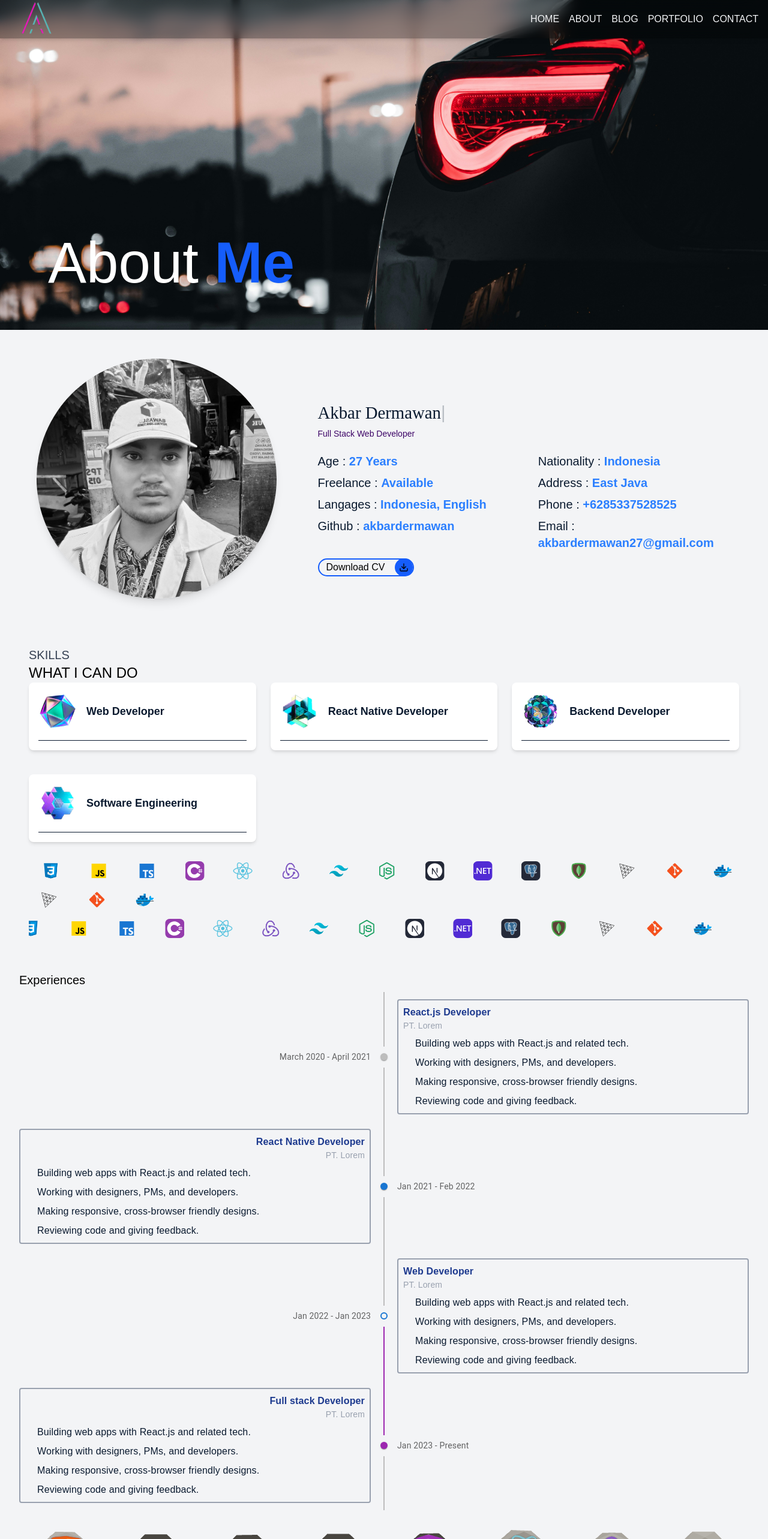
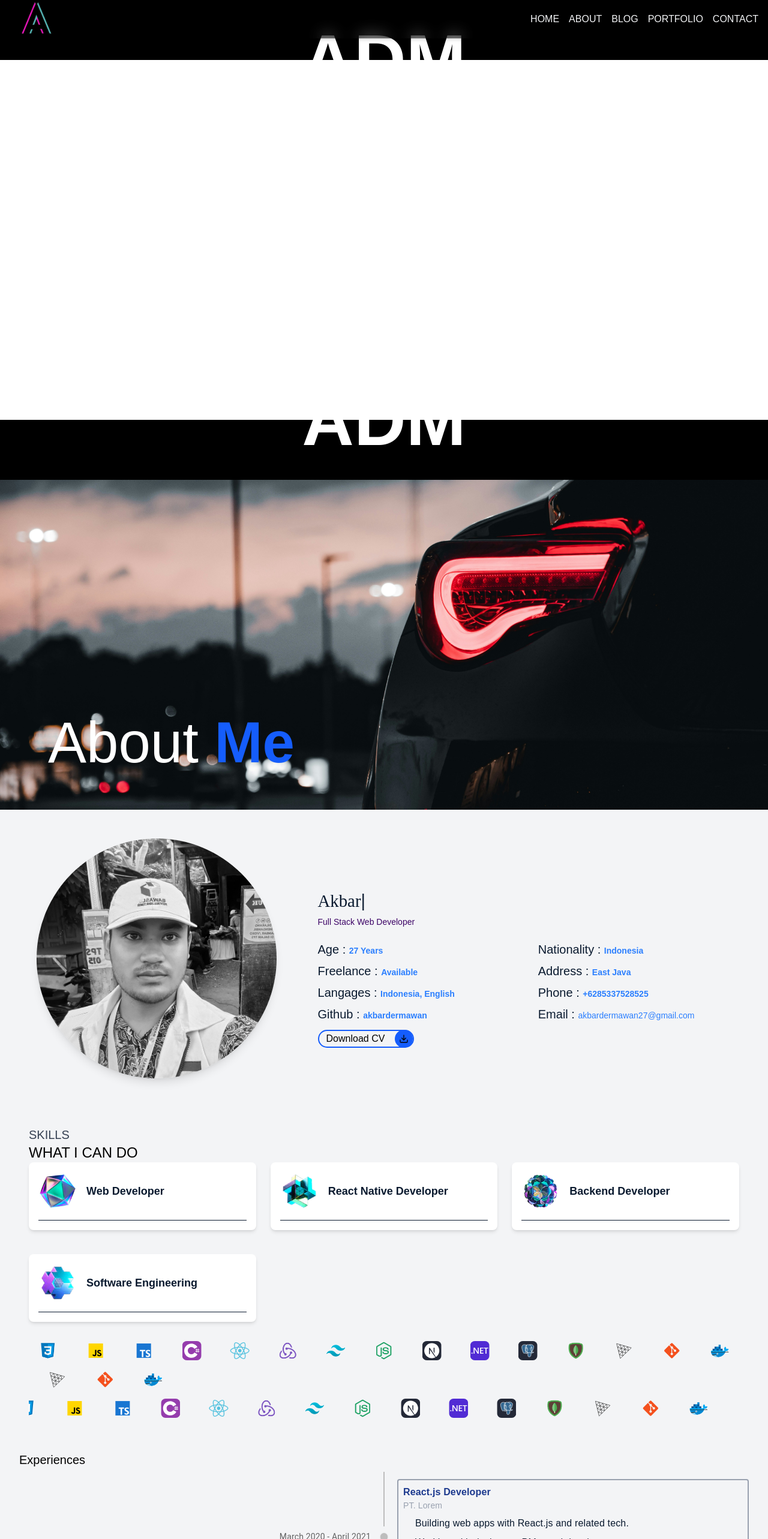
Before and after one commit to akbardermawan/akbardermawan-react, a React (Vite) app: page /about in a window 1280 px wide. Shown: the top 2566 px of the page at 60% size. Built offline with nearby package versions, Linux system fonts and the light colour scheme.

Commit message:
20/06/2025

```diff
--- /dev/null
+++ b/src/components/CoverAbout.jsx
@@ -0,0 +1,39 @@
+import React from "react";
+import { motion, useScroll, useTransform } from "framer-motion";
+
+const CoverAbout = () => {
+  const { scrollYProgress } = useScroll();
+
+  // Gerakan vertikal saat scroll
+  const topY = useTransform(scrollYProgress, [0, 0.3], [0, -300]);
+  const bottomY = useTransform(scrollYProgress, [0, 0.3], [0, 300]);
+
+  // Fade out background container (bukan teks)
+  const fadeOut = useTransform(scrollYProgress, [0, 0.2], [1, 0]);
+
+  return (
+    <div className="relative w-full h-screen overflow-hidden ">
+      {/* Bagian atas ADM */}
+      <motion.div
+        style={{ y: topY, opacity: fadeOut }}
+        className="absolute top-0 left-0 w-full h-1/2 overflow-hidden flex justify-center items-end bg-black"
+      >
+        <h1 className="text-white text-[120px] font-black leading-none translate-y-1/2">
+          ADM
+        </h1>
+      </motion.div>
+
+      {/* Bagian bawah ADM */}
+      <motion.div
+        style={{ y: bottomY, opacity: fadeOut }}
+        className="absolute bottom-0 left-0 w-full h-1/2 overflow-hidden flex justify-center items-start bg-black"
+      >
+        <h1 className="text-white text-[120px] font-black leading-none  -translate-y-1/2">
+          ADM
+        </h1>
+      </motion.div>
+    </div>
+  );
+};
+
+export default CoverAbout;
--- a/src/components/Footer.jsx
+++ b/src/components/Footer.jsx
@@ -2,6 +2,7 @@ import React from "react";
 import GitHubIcon from "@mui/icons-material/GitHub";
 import LinkedInIcon from "@mui/icons-material/LinkedIn";
 import EmailIcon from "@mui/icons-material/Email";
+import YouTubeIcon from "@mui/icons-material/YouTube";
 
 const Footer = () => {
   return (
@@ -13,7 +14,7 @@ const Footer = () => {
 
         <div className="flex space-x-4 mt-4 md:mt-0">
           <a
-            href="https://github.com/yourusername"
+            href="https://github.com/akbardermawan"
             target="_blank"
             rel="noopener noreferrer"
             className="hover:text-blue-400 transition flex"
@@ -22,7 +23,7 @@ const Footer = () => {
             <p className="hidden md:flex md:ml-1">Github</p>
           </a>
           <a
-            href="https://linkedin.com/in/yourusername"
+            href="https://www.linkedin.com/in/akbar-dermawan-30bb6a210/"
             target="_blank"
             rel="noopener noreferrer"
             className="hover:text-blue-400 transition flex"
@@ -31,11 +32,18 @@ const Footer = () => {
             <p className="hidden md:flex md:ml-1">LinkedIn</p>
           </a>
           <a
-            href="mailto:youremail@example.com"
+            href="https://mail.google.com/mail/u/0/#search/akbardermawan27%40gmail.com"
             className="hover:text-blue-400 transition flex"
           >
             <EmailIcon />
             <p className="hidden md:flex md:ml-1">Email</p>
+          </a>
+          <a
+            href="https://www.youtube.com/@ADM.code1"
+            className="hover:text-blue-400 transition flex"
+          >
+            <YouTubeIcon />
+            <p className="hidden md:flex md:ml-1">YouTube</p>
           </a>
         </div>
       </div>
--- /dev/null
+++ b/src/components/IntroductionVidio.jsx
@@ -0,0 +1,28 @@
+import React from "react";
+
+const IntroductionVidio = () => {
+  return (
+    <div>
+      <div className="mb-4 ">
+        <h3 className="text-xl font-semibold text-gray-700">Introduction</h3>
+      </div>
+
+      <div className="max-w-3xl mx-auto bg-white shadow-lg rounded-2xl overflow-hidden p-4">
+        <div className="relative w-full pb-[56.25%]">
+          {" "}
+          {/* 16:9 Aspect Ratio */}
+          <iframe
+            className="absolute top-0 left-0 w-full h-full rounded-xl shadow"
+            src="https://www.youtube.com/embed/QfR4-QYKXEM"
+            title="YouTube video player"
+            frameBorder="0"
+            allow="accelerometer; autoplay; clipboard-write; encrypted-media; gyroscope; picture-in-picture"
+            allowFullScreen
+          ></iframe>
+        </div>
+      </div>
+    </div>
+  );
+};
+
+export default IntroductionVidio;
--- a/src/components/ServiceCard.jsx
+++ b/src/components/ServiceCard.jsx
@@ -1,8 +1,16 @@
 import React from "react";
+import { motion } from "framer-motion";
 
 const ServiceCard = ({ key, index, service }) => {
   return (
-    <div className="bg-white rounded-lg shadow-md p-4 mb-4">
+    <motion.div
+      key={index}
+      initial={{ opacity: 0, y: 100 }}
+      whileInView={{ opacity: 1, y: 0 }}
+      viewport={{ once: true, amount: 0.4 }}
+      transition={{ duration: 0.8, delay: index * 0.2 }}
+      className="bg-white rounded-lg shadow-md p-4 mb-4"
+    >
       <div className="flex items-center justify-between border-b pb-4">
         <div className="flex items-center gap-4">
           <img
@@ -15,7 +23,7 @@ const ServiceCard = ({ key, index, service }) => {
           </div>
         </div>
       </div>
-    </div>
+    </motion.div>
   );
 };
 
--- a/src/pages/About.jsx
+++ b/src/pages/About.jsx
@@ -1,6 +1,6 @@
 import { div } from "framer-motion/client";
 import React from "react";
-import { motion } from "framer-motion";
+import { motion, useScroll, useTransform } from "framer-motion";
 
 import { services } from "../constants/index";
 import ServiceCard from "../components/ServiceCard";
@@ -12,11 +12,21 @@ import TypeWriter from "../components/TypeWriter";
 import { personalInfo } from "../constants/data";
 import { FiDownload } from "react-icons/fi";
 import InfiniteScroll from "../components/InfiniteScroll";
+import CoverAbout from "../components/CoverAbout";
+import IntroductionVidio from "../components/IntroductionVidio";
 
 const About = () => {
+  const { scrollY } = useScroll();
+
+  // Saat scrollY > 500px, turunkan z-index agar tidak menutupi konten
+  const zIndex = useTransform(scrollY, [0, 500], [30, -10]);
   return (
-    <div>
-      <div className="fixed bottom-12 right-8 z-[1000] flex "></div>
+    <div className="relative">
+      {/* Bagian Sticky Cover */}
+      <motion.div style={{ zIndex }} className="sticky top-0 w-full h-screen">
+        <CoverAbout />
+      </motion.div>
+
       <div className="flex-row justify-center items-center text-[#0a1a2f] bg-gray-100">
         <div className="relative h-[350px] md:h-[450px] lg:h-[550px] w-full overflow-hidden">
           <img
@@ -54,7 +64,11 @@ const About = () => {
               {personalInfo.map((p, i) => (
                 <div key={i} className="text-left text-sm  lg:text-xl">
                   {p.title}{" "}
-                  <span className="font-bold text-blue-500">
+                  <span
+                    className={`text-blue-500 md:text-sm ${
+                      p.id === 8 ? "font-thin text-xs" : "font-semibold"
+                    }`}
+                  >
                     {p.description}
                   </span>
                 </div>
@@ -80,7 +94,6 @@ const About = () => {
             </div>
           </div>
         </div>
-
         <div className="max-w-7xl w-full px-8 lg:px-12 mx-auto mb-5">
           <h3 className="text-xl text-gray-700">SKILLS</h3>
 
@@ -106,6 +119,9 @@ const About = () => {
             <Technologies />
           </div>
         </div>
+        <div className="max-w-7xl w-full px-8 lg:px-12 mx-auto mb-5">
+          <IntroductionVidio />
+        </div>
         <div className=" max-w-7xl mx-auto mt-15 mb-15 lg:mb-20  px-8">
           <h3 className="text-2xl font-bold text-black">QUOTES</h3>
           <span className="text-sm  text-gray-600">Words that inspire me</span>
```
